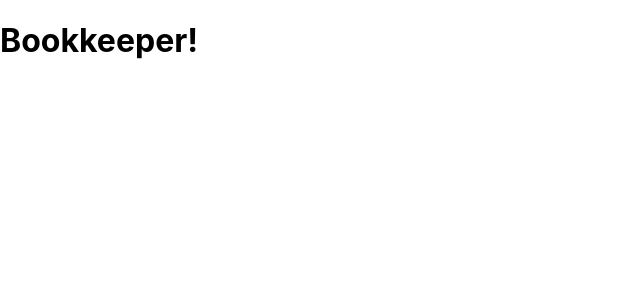
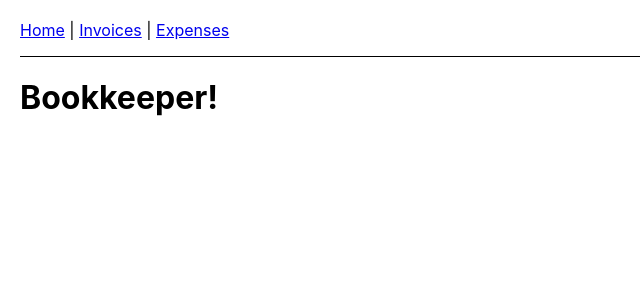
Before and after one commit to vincentDubresson/WCS-React-Router-Tutorial, a React (Create React App) app: page / in a window 1280 px wide. Shown: the top 300 px of the page, without its empty margins (0-640 px from the left). Built offline with nearby package versions, Linux system fonts and the light colour scheme.

Commit message:
Ajout d'un composant Navbar avec ses liens

```diff
--- a/src/App.js
+++ b/src/App.js
@@ -1,9 +1,15 @@
 import React from 'react';
 import './App.css';
+
+/**
+ * On importe ci-dessous tous les composants qui seront intégrés à App()
+ */
+import Navbar from './components/Navbar';
 
 export default function App() {
   return (
     <div>
+      <Navbar />
       <h1>Bookkeeper!</h1>
     </div>
   );
--- /dev/null
+++ b/src/components/Navbar.jsx
@@ -0,0 +1,22 @@
+/**
+ * Création d'un composant <Navbar /> pour décharger au mieux <App />
+ */
+import React from 'react';
+import { Link } from 'react-router-dom';
+
+export default function Navbar() {
+    return (
+        <nav
+            style={{
+                borderBottom: "solid 1px",
+                paddingBottom: "1rem",
+            }}
+        >
+            {/* |{" "} : Sert à faire un retour à la ligne. Idem que <br/> en HTML
+                En Inline, cela rajoutera un espace */}
+            <Link to="/">Home</Link> |{" "}
+            <Link to="/invoices">Invoices</Link> |{" "}
+            <Link to="/expenses">Expenses</Link>
+        </nav>
+    )
+}
--- a/src/index.css
+++ b/src/index.css
@@ -1,5 +1,5 @@
 body {
-  margin: 0;
+  margin: 20px;
   font-family: -apple-system, BlinkMacSystemFont, 'Segoe UI', 'Roboto', 'Oxygen',
     'Ubuntu', 'Cantarell', 'Fira Sans', 'Droid Sans', 'Helvetica Neue',
     sans-serif;
```
